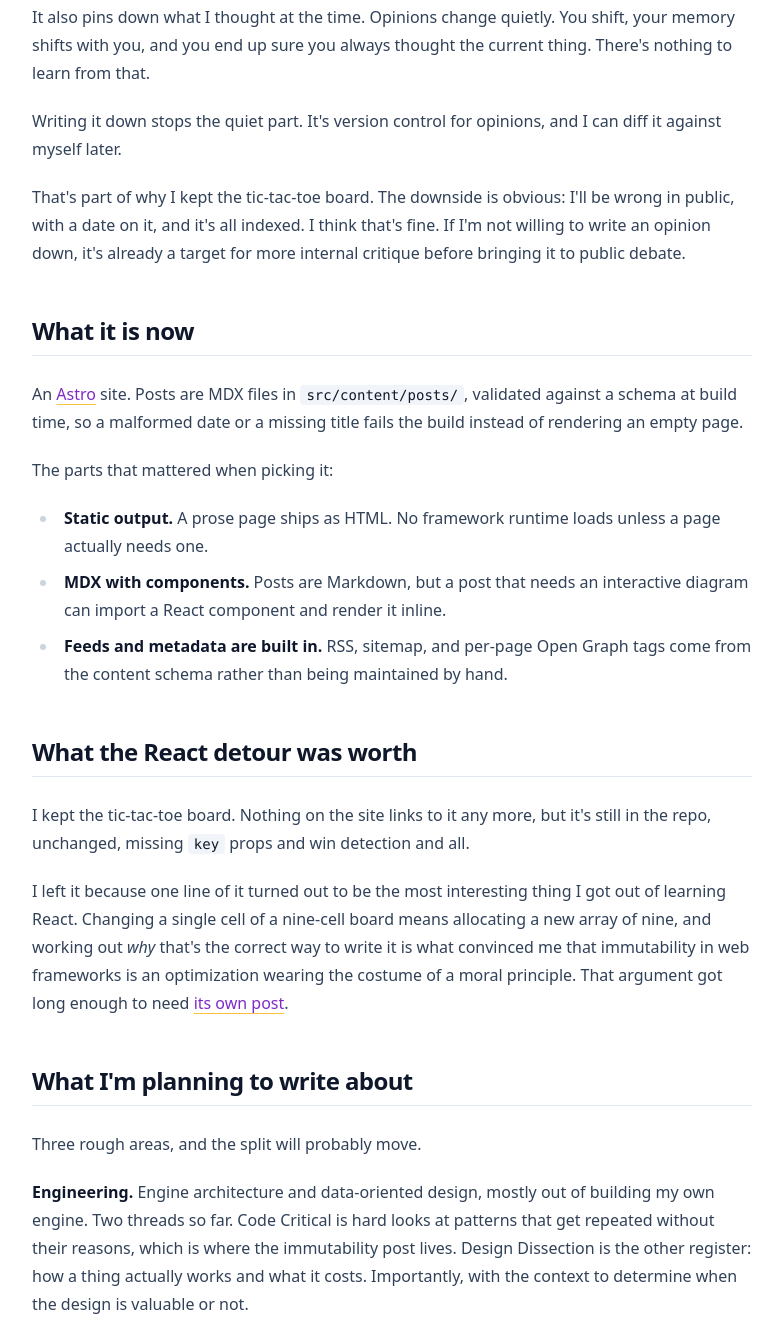
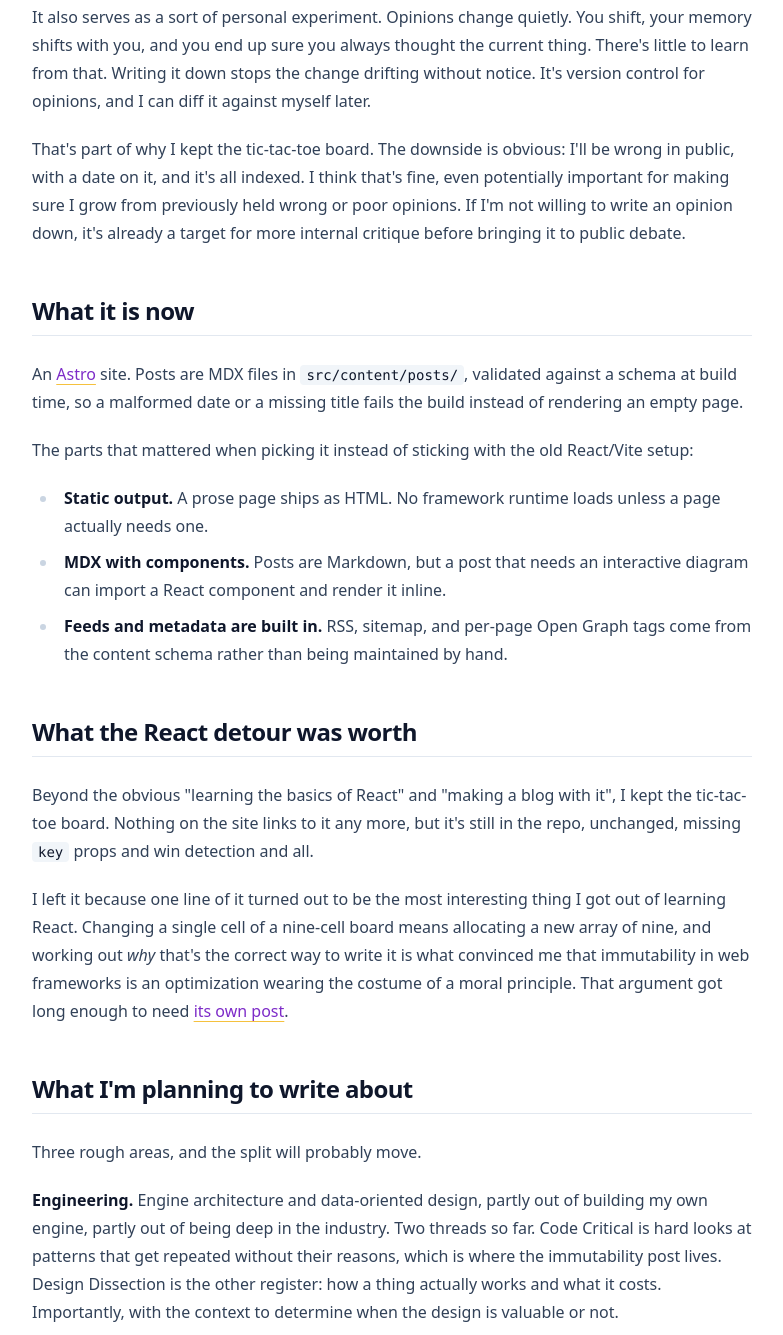
Before and after one commit to X64Tyko/X64Tyko.github.io, an Astro site: page /blog/rebuilding-this-site in a window 1280 px wide. Shown: the part 953-2288 px from the top of the page, without its empty margins (248-1031 px from the left). Built offline with nearby package versions, Linux system fonts and the light colour scheme; Astro itself is replaced by a stand-in of ours.

Commit message:
Some simple cleanup of the rebuilding article.

```diff
--- a/src/content/posts/rebuilding-this-site.mdx
+++ b/src/content/posts/rebuilding-this-site.mdx
@@ -26,15 +26,14 @@ Writing fits in those pieces. A paragraph is something I can actually finish. I'
 hoping this is something I can keep up with more consistently than the fractured
 development time I actually get.
 
-It also pins down what I thought at the time. Opinions change quietly. You shift,
+It also serves as a sort of personal experiment. Opinions change quietly. You shift,
 your memory shifts with you, and you end up sure you always thought the current
-thing. There's nothing to learn from that.
-
-Writing it down stops the quiet part. It's version control for opinions, and I
-can diff it against myself later.
+thing. There's little to learn from that. Writing it down stops the change drifting
+without notice. It's version control for opinions, and I can diff it against myself later.
 
 That's part of why I kept the tic-tac-toe board. The downside is obvious: I'll be
-wrong in public, with a date on it, and it's all indexed. I think that's fine. If
+wrong in public, with a date on it, and it's all indexed. I think that's fine, even
+potentially important for making sure I grow from previously held wrong or poor opinions. If
 I'm not willing to write an opinion down, it's already a target for more internal
 critique before bringing it to public debate.
 
@@ -44,7 +43,8 @@ An [Astro](https://astro.build) site. Posts are MDX files in
 `src/content/posts/`, validated against a schema at build time, so a malformed
 date or a missing title fails the build instead of rendering an empty page.
 
-The parts that mattered when picking it:
+The parts that mattered when picking it instead of sticking with the old
+React/Vite setup:
 
 - **Static output.** A prose page ships as HTML. No framework runtime loads
   unless a page actually needs one.
@@ -55,6 +55,7 @@ The parts that mattered when picking it:
 
 ## What the React detour was worth
 
+Beyond the obvious "learning the basics of React" and "making a blog with it",
 I kept the tic-tac-toe board. Nothing on the site links to it any more, but it's
 still in the repo, unchanged, missing `key` props and win detection and all.
 
@@ -70,12 +71,12 @@ post](/blog/immutability-is-not-a-virtue/).
 
 Three rough areas, and the split will probably move.
 
-**Engineering.** Engine architecture and data-oriented design, mostly out of
-building my own engine. Two threads so far. Code Critical is hard looks at
-patterns that get repeated without their reasons, which is where the
-immutability post lives. Design Dissection is the other register: how a thing
-actually works and what it costs. Importantly, with the context to determine
-when the design is valuable or not.
+**Engineering.** Engine architecture and data-oriented design, partly out of
+building my own engine, partly out of being deep in the industry. Two threads
+so far. Code Critical is hard looks at patterns that get repeated without their
+reasons, which is where the immutability post lives. Design Dissection is the
+other register: how a thing actually works and what it costs. Importantly, with
+the context to determine when the design is valuable or not.
 
 **Games.** The same dissection pointed at design instead of code. Rail shooters
 first, because the fixed camera keeps getting written about as a limitation when
```
